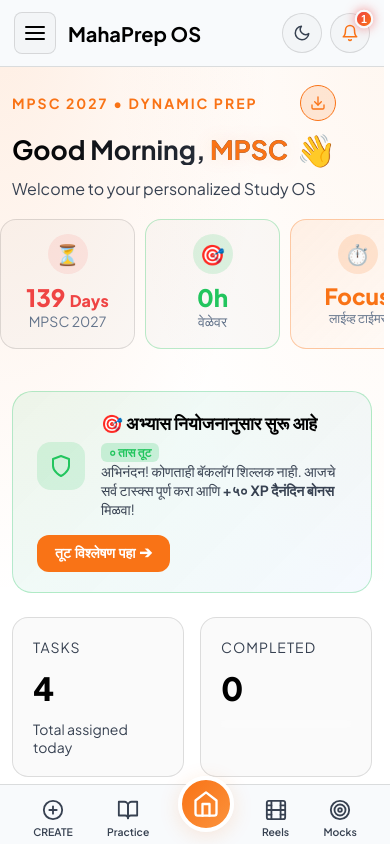
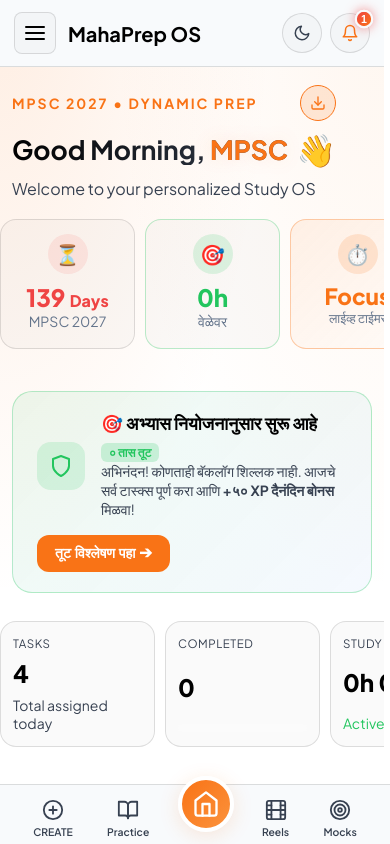
Before and after one commit to BalajiPatil1207/mpsc_manager, a React (Vite) app in the folder frontend/: page / in a window 390 px wide. Built offline with nearby package versions, Linux system fonts and the light colour scheme; no server answers.

Commit message:
feat: add comprehensive index.css stylesheet with theme variables and responsive layout styles

```diff
--- a/frontend/src/index.css
+++ b/frontend/src/index.css
@@ -1006,7 +1006,43 @@ h1, h2, h3, h4, h5, h6 {
   .dashboard-panel {
     padding: 14px 12px !important;
   }
-  .stat-cards { grid-template-columns: 1fr 1fr; }
+  .stat-cards {
+    display: flex !important;
+    flex-direction: row !important;
+    flex-wrap: nowrap !important;
+    overflow-x: auto !important;
+    gap: 10px !important;
+    scroll-snap-type: x mandatory;
+    -webkit-overflow-scrolling: touch;
+    padding: 4px 12px 10px 12px !important;
+    margin: 0 -12px 18px -12px !important;
+    scrollbar-width: none;
+    width: calc(100% + 24px) !important;
+  }
+  .stat-cards::-webkit-scrollbar {
+    display: none;
+  }
+  .stat-cards .stat-card {
+    flex: 0 0 155px !important;
+    min-width: 155px !important;
+    max-width: 165px !important;
+    scroll-snap-align: start;
+    padding: 14px 12px !important;
+    margin: 0 !important;
+    border-radius: 16px !important;
+    display: flex !important;
+    flex-direction: column !important;
+    justify-content: space-between !important;
+    gap: 8px !important;
+  }
+  .stat-cards .stat-value {
+    font-size: 1.5rem !important;
+    line-height: 1.2 !important;
+  }
+  .stat-cards .stat-label {
+    font-size: 0.72rem !important;
+    letter-spacing: 0.5px !important;
+  }
   .dashboard-grid { grid-template-columns: 1fr !important; }
   .heading-gradient { font-size: 1.65rem !important; }
   .date-input-theme { width: 100%; }
```
